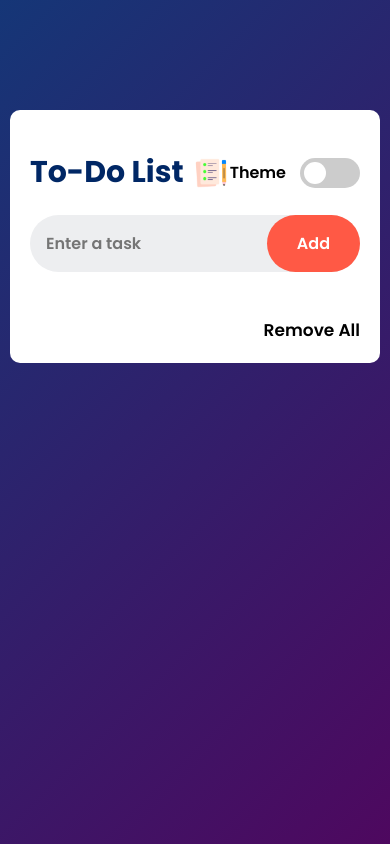
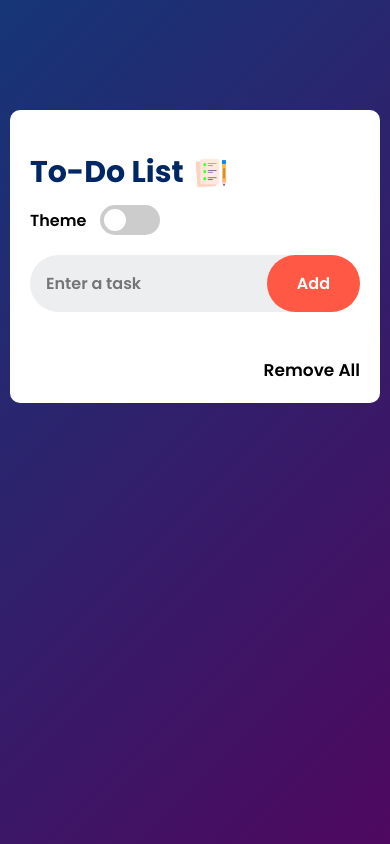
Before and after one commit to silenmertion/ToDo-App, a plain HTML site: page index.html in a window 390 px wide. Drawn offline with Linux system fonts and the light colour scheme.

Commit message:
change media

```diff
--- a/src/scss/base/_base.scss
+++ b/src/scss/base/_base.scss
@@ -2,6 +2,7 @@
 
 body {
   font-family: "Poppins", "Montserrat", sans-serif;
+  overflow: hidden;
 }
 
 .container {
--- a/src/scss/blocks/_media.scss
+++ b/src/scss/blocks/_media.scss
@@ -17,6 +17,10 @@
 }
 
 @media (max-width: 475px) {
+  .todo-app__header {
+    gap: 10px;
+  }
+
   .task-adder__input {
     max-width: 220px;
   }
```
Also changed, not shown: src/css/main.min.css, 1 other file.
